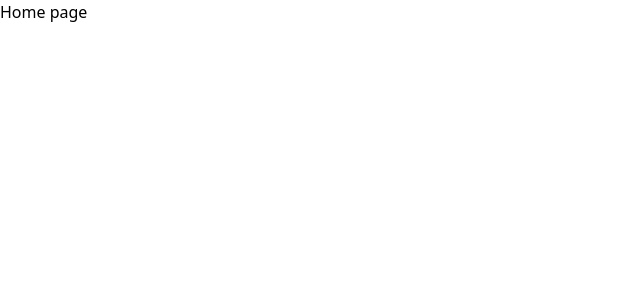
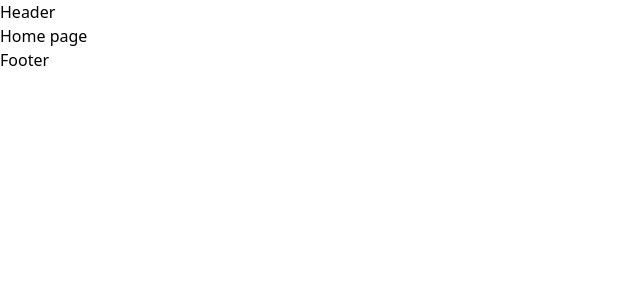
Before and after one commit to mdSaifurRahman25/market-price, a Next.js app: page / in a window 1280 px wide. Shown: the top 300 px of the page, without its empty margins (0-640 px from the left). Built offline with nearby package versions, Linux system fonts and the light colour scheme.

Commit message:
vercel set up: testing if it is working.

```diff
--- /dev/null
+++ b/src/app/components/layoutcomponent/Footer.tsx
@@ -0,0 +1,9 @@
+import React from 'react'
+
+const Footer = () => {
+  return (
+    <div>Footer</div>
+  )
+}
+
+export default Footer
--- /dev/null
+++ b/src/app/components/layoutcomponent/Header.tsx
@@ -0,0 +1,9 @@
+import React from 'react'
+
+const Header = () => {
+  return (
+    <div>Header</div>
+  )
+}
+
+export default Header
--- a/src/app/layout.tsx
+++ b/src/app/layout.tsx
@@ -1,6 +1,8 @@
 import type { Metadata } from "next";
 import { Geist, Geist_Mono } from "next/font/google";
 import "./globals.css";
+import Header from "./components/layoutcomponent/Header";
+import Footer from "./components/layoutcomponent/Footer";
 
 const geistSans = Geist({
   variable: "--font-geist-sans",
@@ -23,7 +25,13 @@ export default function RootLayout({ children }: LayoutProps<"/">) {
       lang="en"
       className={`${geistSans.variable} ${geistMono.variable} h-full antialiased`}
     >
-      <body className="min-h-full flex flex-col">{children}</body>
+      <body className="min-h-full flex flex-col">
+        <Header />
+        <main>
+           {children}
+        </main>
+        <Footer />
+        </body>
     </html>
   );
 }
--- a/src/app/page.tsx
+++ b/src/app/page.tsx
@@ -1,4 +1,4 @@
-import Image from "next/image";
+
 
 export default function Home() {
   return (
```
